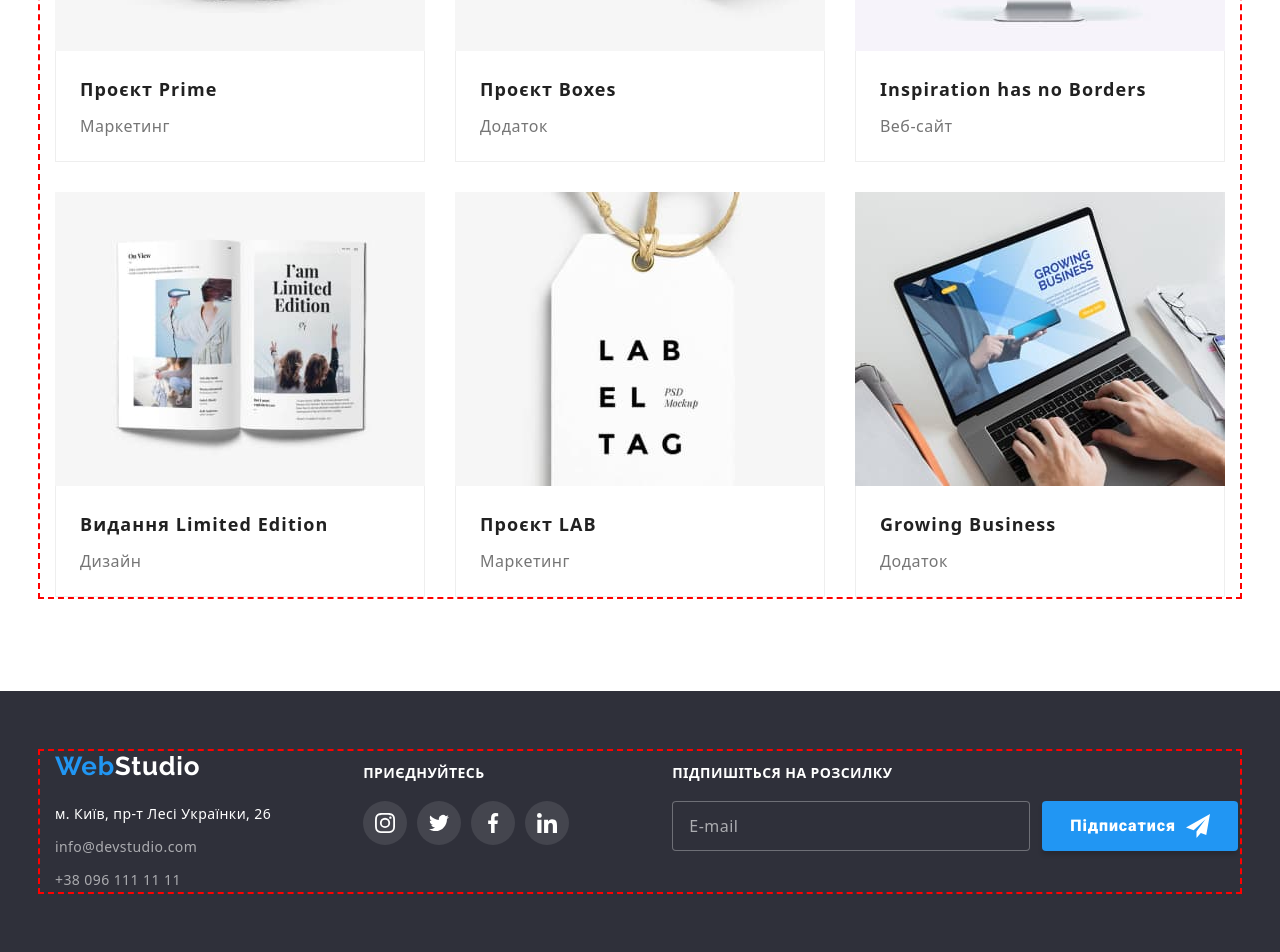
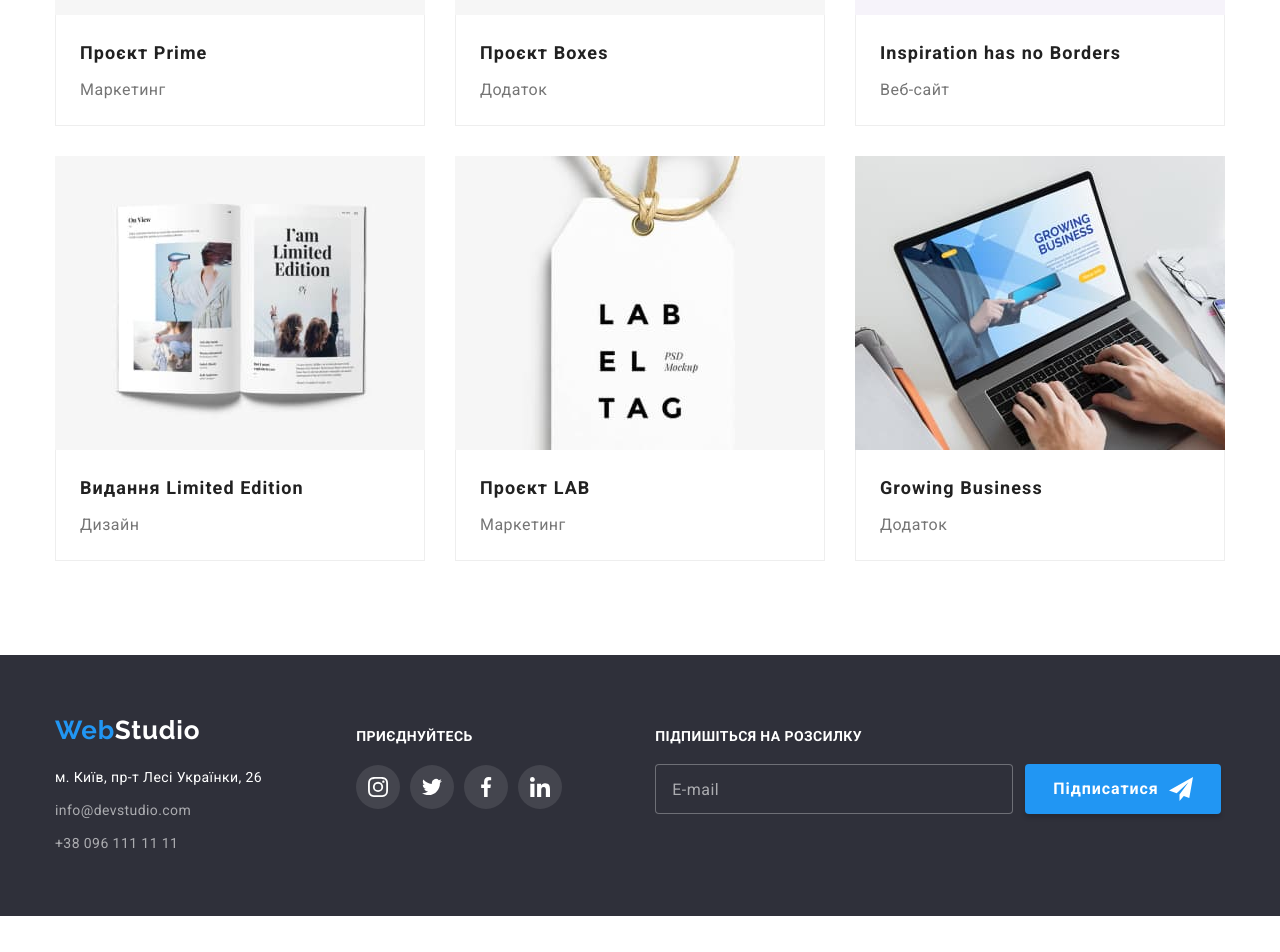
Before and after one commit to Sh-Serg/goit-markup-hw-07, a plain HTML site: page portfolio.html in a window 1280 px wide. Shown: the part 977-1929 px from the top of the page. After the commit the page ends 1893 px from the top, so only its background shows below. Drawn offline with nearby package versions, Linux system fonts and the light colour scheme.

Commit message:
correction

```diff
--- a/portfolio.html
+++ b/portfolio.html
@@ -331,7 +331,7 @@
               placeholder="E-mail"
             />
             <button class="subscribe__button button" type="submit">
-              <strong class="subscribe__subtitle">Підписатися</strong>
+              <span class="subscribe__subtitle">Підписатися</span>
               <svg class="subscribe__icon" width="24" height="24">
                 <use class="icon-send" href="./img/icon.svg#icon-send"></use>
               </svg>
--- /dev/null
+++ b/sass/base/_base.scss
@@ -0,0 +1,46 @@
+body {
+  font-family: Roboto, sans-serif;
+  font-weight: 400;
+  color: var(--primary-text-color);
+}
+
+.container {
+  width: 1200px;
+  padding-left: 15px;
+  padding-right: 15px;
+  margin-right: auto;
+  margin-left: auto;
+  // outline: 2px dashed red;
+}
+
+.button {
+  background-color: getColor(accent);
+  box-shadow: 0px 4px 4px rgba(0, 0, 0, 0.15);
+  border: none;
+  border-radius: 4px;
+  padding: 10px 32px;
+
+  font-family: Roboto, sans-serif;
+  font-weight: 700;
+  font-size: 16px;
+  line-height: 1.88;
+  color: getColor(white-);
+  letter-spacing: 0.06em;
+  cursor: pointer;
+}
+
+.title {
+  margin-bottom: 50px;
+
+  font-weight: 700;
+  font-size: 36px;
+  line-height: 1.17;
+  text-align: center;
+  letter-spacing: 0.03em;
+  color: getColor(title);
+}
+
+.thumb {
+  position: relative;
+  overflow: hidden;
+}
--- /dev/null
+++ b/sass/base/_reset.scss
@@ -0,0 +1,26 @@
+ul {
+  margin: 0;
+  padding: 0;
+  list-style: none;
+}
+
+a {
+  text-decoration: none;
+  color: currentColor;
+}
+
+h1,
+h2,
+h3,
+h4,
+h5,
+h6,
+p {
+  margin: 0;
+}
+
+img {
+  display: block;
+  max-width: 100%;
+  height: auto;
+}
--- a/sass/components/_customers.scss
+++ b/sass/components/_customers.scss
@@ -1,6 +1,5 @@
 .customers {
-  padding-top: 94px;
-  padding-bottom: 94px;
+  @extend %section;
 }
 
 .customers__list {
--- a/sass/components/_footer.scss
+++ b/sass/components/_footer.scss
@@ -14,13 +14,18 @@
   display: flex;
   flex-direction: column;
 }
-.footer__logo .logo__end,
-.footer__address {
-  color: getColor(white-);
+.footer__logo {
+  margin-right: 86px;
+
+  & .logo__end {
+    color: getColor(white-);
+  }
 }
 
 .footer__address {
   padding-top: 20px;
+  padding-right: 5px;
+  color: getColor(white-);
 }
 
 .footer__address,
@@ -41,20 +46,13 @@
     color: getColor(accent);
   }
 }
-// .footer-contact:hover,
-// .footer-contact:focus {
-//   color: getColor(accent);
-// }
 
 .social {
   margin-top: 12px;
   margin-left: 70px;
 }
 .social__title {
-  // ! !!!!!!!
   display: inline-block;
-  // ! !!!!!!!
-
   margin-bottom: 20px;
 
   font-weight: 700;
@@ -66,11 +64,14 @@
 }
 
 .footer .socnetworks__item {
-  margin-right: 10px;
   background-color: getColor(gray-);
   border-radius: 50%;
 
   color: getColor(white-);
+
+  &:not(:last-child) {
+    margin-right: 10px;
+  }
 }
 .socnetworks__icon {
   fill: currentColor;
@@ -121,36 +122,13 @@
   }
 }
 
-// .subscribe__input-email::placeholder {
-//   /* padding-left: 16px; */
-//   line-height: 1.25;
-
-//   letter-spacing: 0.03em;
-
-//   color: rgba(255, 255, 255, 0.6);
-// }
-
 .subscribe__button {
   display: flex;
   gap: 10px;
   align-items: center;
   padding: 10px 28px;
 }
-//   background: var(--accent-color);
-//   box-shadow: 0px 4px 4px rgba(0, 0, 0, 0.15);
-//   border-radius: 4px;
-//   padding: 10px 28px;
-//   border: none;
-//   /* margin-left: 12px; */
 
-//   font-family: Roboto, sans-serif;
-//   font-weight: 700;
-//   font-size: 16px;
-//   line-height: 1.88;
-//   color: var(--white-color);
-//   letter-spacing: 0.06em;
-//   cursor: pointer;
-// }
 .subscribe__icon {
   fill: currentColor;
 }
--- a/sass/components/_modal.scss
+++ b/sass/components/_modal.scss
@@ -95,7 +95,7 @@
   letter-spacing: 0.01em;
   color: getColor(primary);
 }
-/*? Вопрос как расположить иконку */
+
 .request__field {
   margin-bottom: 10px;
   padding-left: 42px;
--- a/sass/components/_portfolio.scss
+++ b/sass/components/_portfolio.scss
@@ -1,6 +1,5 @@
 .projects {
-  padding-top: 94px;
-  padding-bottom: 94px;
+  @extend %section;
   display: flex;
   flex-direction: column;
 }
--- a/sass/components/_team.scss
+++ b/sass/components/_team.scss
@@ -1,6 +1,5 @@
 .team {
-  padding-top: 94px;
-  padding-bottom: 94px;
+  @extend %section;
   background-color: getColor(bg-advantages);
 }
 .team > .container {
--- a/sass/components/_work.scss
+++ b/sass/components/_work.scss
@@ -1,6 +1,5 @@
 .work {
-  padding-top: 94px;
-  padding-bottom: 94px;
+  @extend %section;
 }
 
 .work__list {
--- a/sass/main.scss
+++ b/sass/main.scss
@@ -1,7 +1,11 @@
+@import './base/reset';
 @import './utils/colors';
 @import './utils/vars';
+@import './base/base';
+
+@import './utils/mixin';
+@import './utils/placeholder';
 @import './utils/v-hidden';
-@import './utils/mixin';
 
 @import './components/header';
 @import './components/logo';
--- a/sass/utils/_vars.scss
+++ /dev/null
@@ -1,70 +0,0 @@
-ul {
-  margin: 0;
-  padding: 0;
-  list-style: none;
-}
-
-a {
-  text-decoration: none;
-  color: currentColor;
-}
-
-h1,
-h2,
-h3,
-h4,
-h5,
-h6,
-p {
-  margin: 0;
-}
-
-img {
-  display: block;
-  max-width: 100%;
-  height: auto;
-}
-
-.container {
-  width: 1200px;
-  padding-left: 15px;
-  padding-right: 15px;
-  margin-right: auto;
-  margin-left: auto;
-  outline: 2px dashed red;
-}
-
-.button {
-  background-color: getColor(accent);
-  box-shadow: 0px 4px 4px rgba(0, 0, 0, 0.15);
-  border: none;
-  border-radius: 4px;
-  padding: 10px 32px;
-
-  font-family: Roboto, sans-serif;
-  font-weight: 700;
-  font-size: 16px;
-  line-height: 1.88;
-  color: getColor(white-);
-  letter-spacing: 0.06em;
-  cursor: pointer;
-}
-
-// @mixin transit($property) {
-//   transition: $property 1000ms cubic-bezier(0.4, 0, 0.2, 1);
-// }
-.title {
-  margin-bottom: 50px;
-
-  font-weight: 700;
-  font-size: 36px;
-  line-height: 1.17;
-  text-align: center;
-  letter-spacing: 0.03em;
-  color: getColor(title);
-}
-
-.thumb {
-  position: relative;
-  overflow: hidden;
-}
```
Also changed, not shown: index.html (+1 -1 lines), css/main.css, css/main.min.css, 2 other files.
